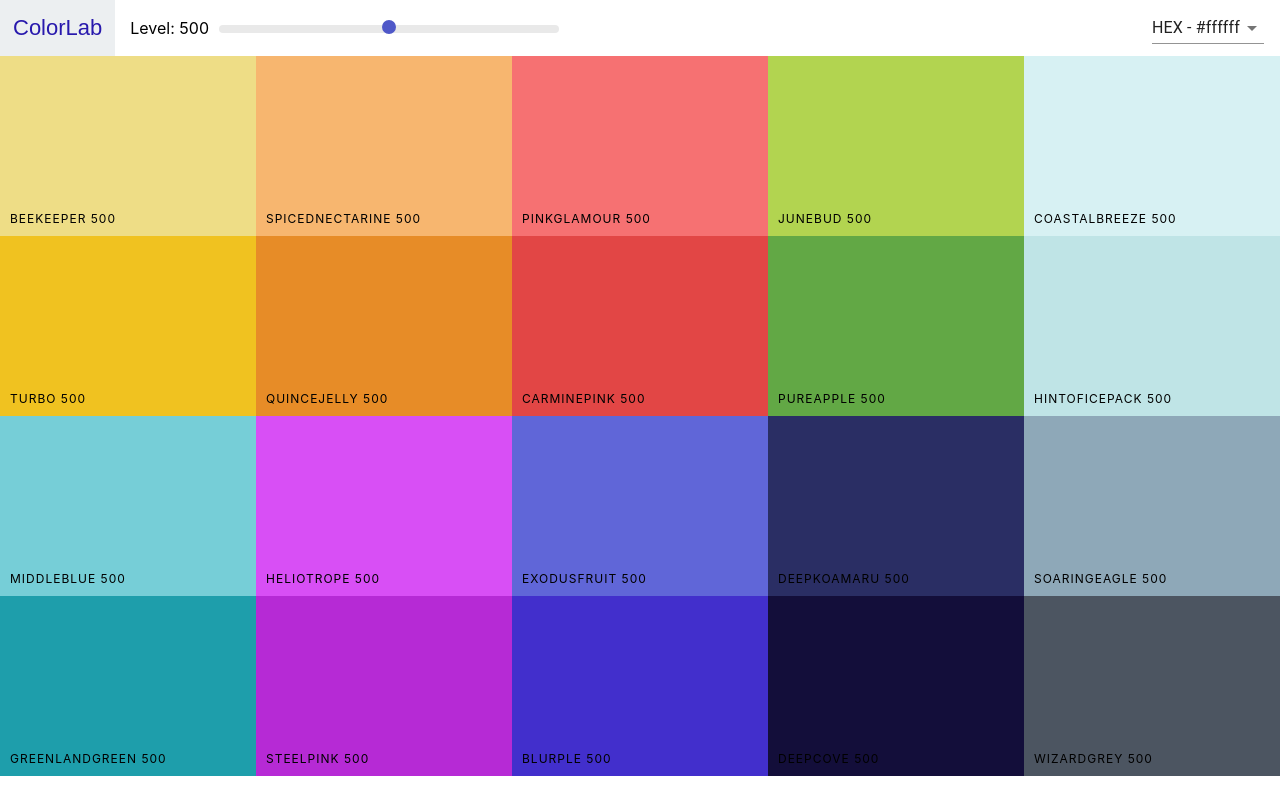
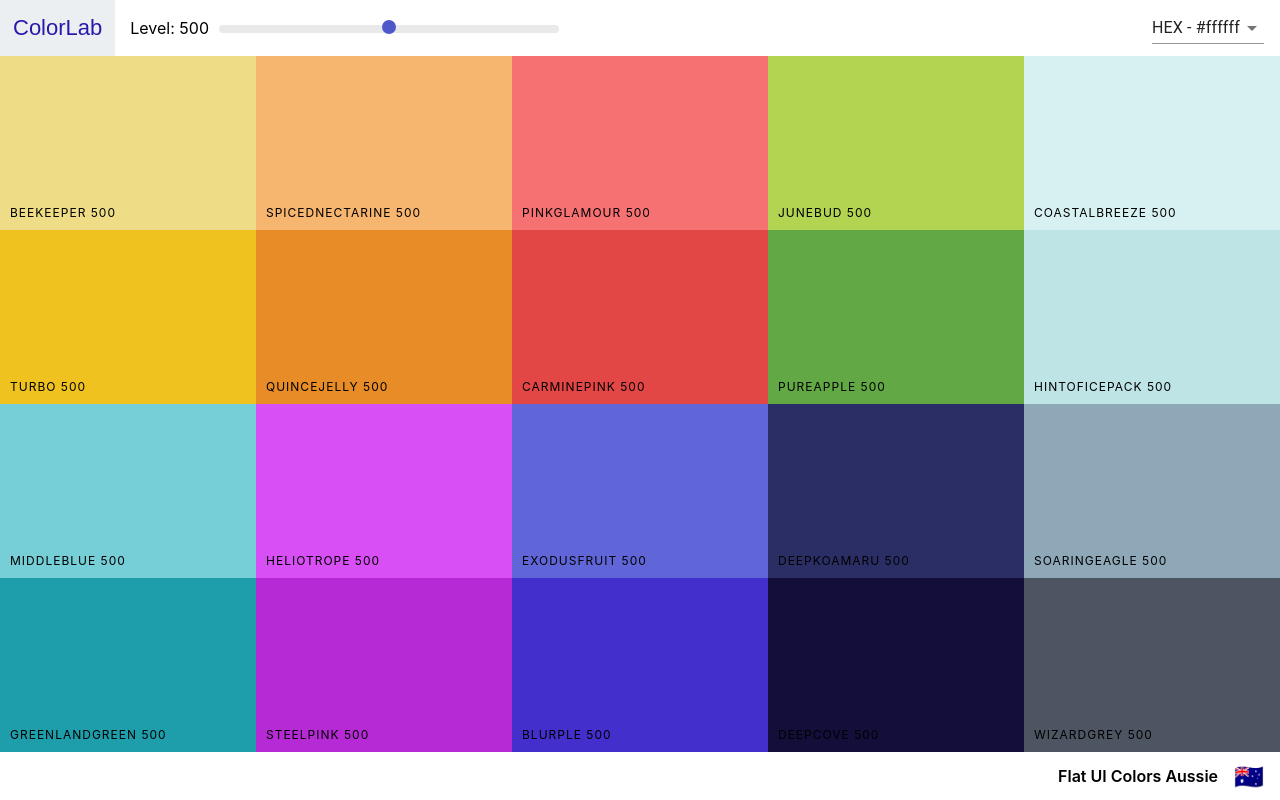
Before and after one commit to MedAli5543/colorLab, a React (Create React App) app: page / in a window 1280 px wide. Built offline with nearby package versions, Linux system fonts and the light colour scheme.

Commit message:
add footer

```diff
--- a/src/components/Palette.js
+++ b/src/components/Palette.js
@@ -23,8 +23,8 @@
 
     render() {
         const {level, format} = this.state;
-        const {colors} = this.props.palette;
-        const colorBoxes = colors[level].map(color =>  <ColorBox background={color[format]} name={color.name} />)
+        const {colors, paletteName, emoji} = this.props.palette;
+        const colorBoxes = colors[level].map(color =>  <ColorBox background={color[format]} name={color.name} key={color.id} />)
         return (
             <div className="palette">
                 <Navbar
@@ -33,6 +33,10 @@
                     setColorFormat={this.setColorFormat}
                 />
                 <div className="palette-colors">{colorBoxes}</div>
+                <footer className="palette-footer">
+                    {paletteName}
+                    <span className="emoji">{emoji}</span>
+                </footer>
             </div>
         )
     }
--- a/src/styles/Palette.css
+++ b/src/styles/Palette.css
@@ -3,7 +3,22 @@
 }
 
 .palette-colors {
-    height: 90%;
+    height: 87vh;
     display: flex;
     flex-wrap: wrap;
 }
+
+.palette-footer {
+    background-color: #FFF;
+    height: 6vh;
+    display: flex;
+    justify-content: flex-end;
+    align-items: center;
+    font-weight: 600;
+    text-align: center;
+}
+
+.emoji {
+    font-size: 1.5rem;
+    margin: 1rem;
+}
```
